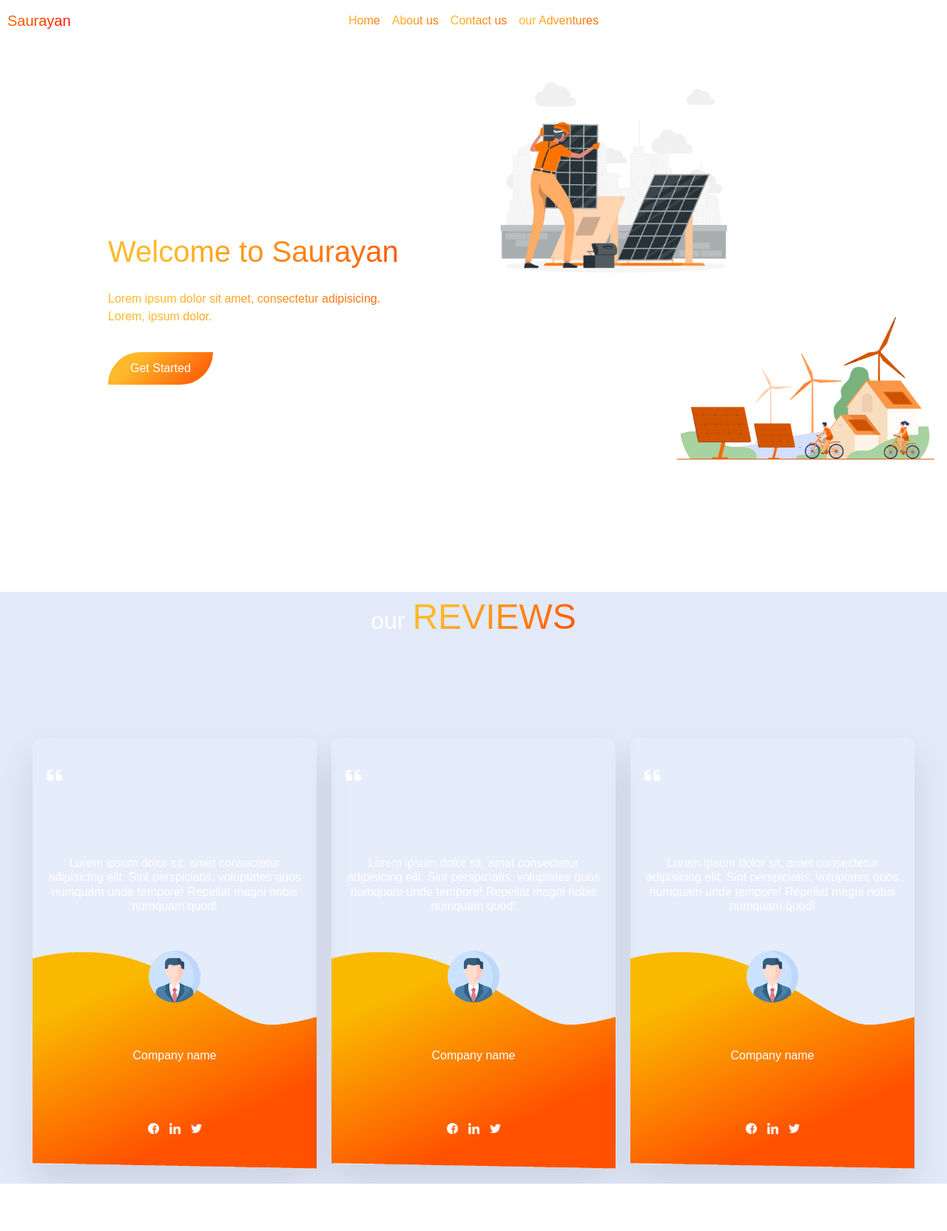
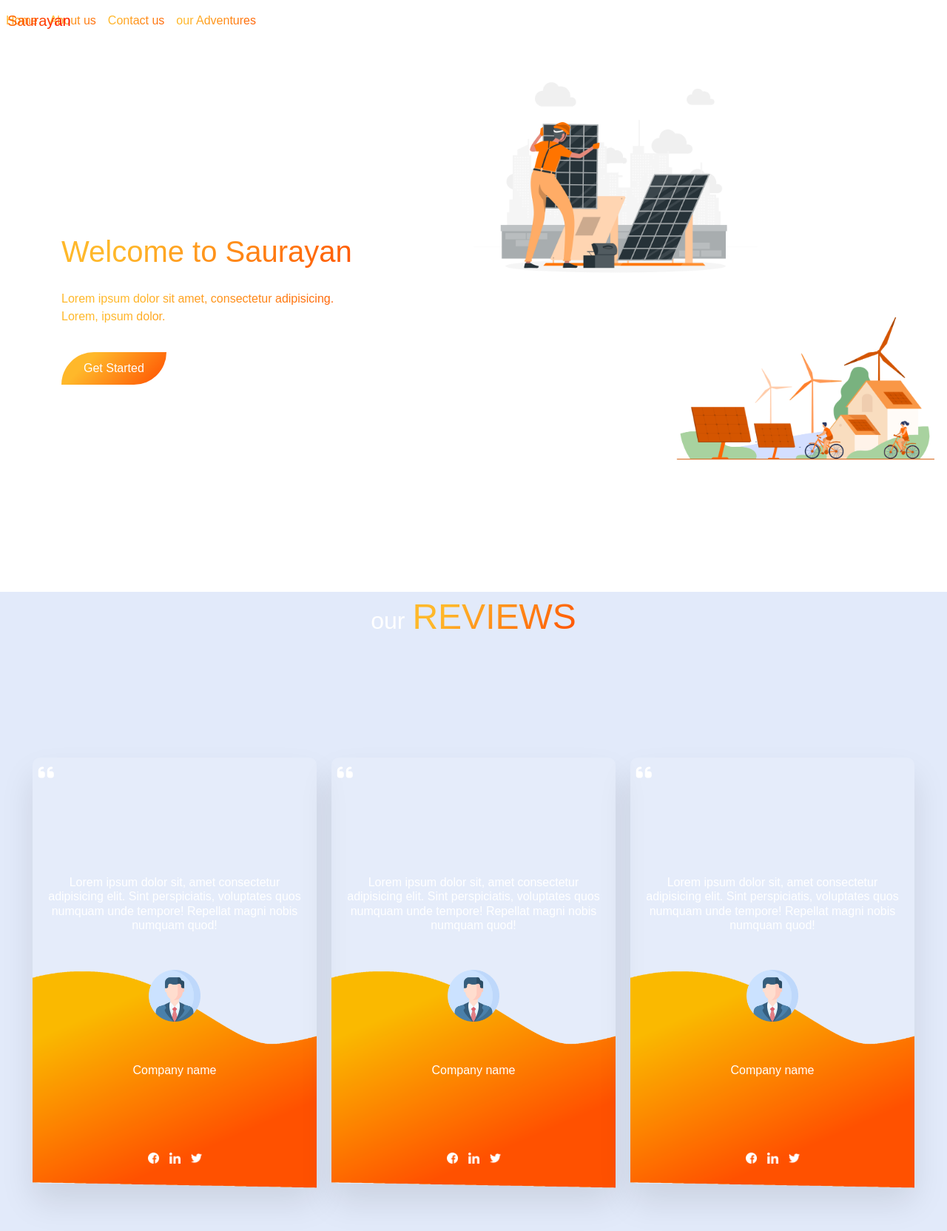
Before and after one commit to spandan455/saurayan, a plain HTML site: page examples/html/homeCartoon.html in a window 1280 px wide. Shown: the whole page at 74% size. Before the commit the page ends 1600 px from the top, so only its background shows below. Drawn offline with nearby package versions, Linux system fonts and the light colour scheme.

Commit message:
Update homeCartoom.css

```diff
--- a/examples/css/homeCartoom.css
+++ b/examples/css/homeCartoom.css
@@ -9,7 +9,7 @@
 body{
     overflow-x: hidden;
     height: 100vh;
-    orientation: landscape;
+    orientation: portrait;
     background: #002066;
 }
 
@@ -25,7 +25,7 @@ body{
     height: 50%;
     position: relative;
     top: 30vh;
-    left: 10%;
+    left: 5%;
 }
 
 #mains h1,p{
@@ -73,8 +73,7 @@ body{
 
 #navs{
     /* background:#002066; */
-    display: flex;
-    justify-content: center;
+
 }
 
 .navbar ul li a {
@@ -112,7 +111,7 @@ body{
     position: absolute;
     top: 100%;
     overflow-x: hidden;
-    height: 100vh;
+    height: 120vh;
     width: 100%;
     background: #e2eafa;
     /* overflow: hidden; */
@@ -141,8 +140,8 @@ body{
 }
 
 #carderarea{
-    position: relative;
-    top: 10%;
+    position: absolute;
+    top: 20%;
     left: 0;
     height: 80vh;
     width: 100%;
@@ -170,8 +169,8 @@ body{
     position: absolute;
     left: 0;
     top: 0;
-    margin-top: 10%;
-    left: 5%;
+    margin-top: 2%;
+    left: 2%;
     font-size: 1.5rem;
     /* color: orange; */
 }
@@ -231,7 +230,7 @@ body{
 
 .imgs{
     position: absolute;
-    bottom: 20px;
+    bottom: 1%;
     width: 100%;
     height: 10%;
     z-index: 2;
@@ -245,12 +244,8 @@ body{
     margin: 7px;
 }
 
-.imo{
-    width: 15px;
-    margin: 7px;
-}
-
 .rating h6{
     margin-top: 50px;
+    margin-bottom: 20px;
     z-index: 2;
 }
```
